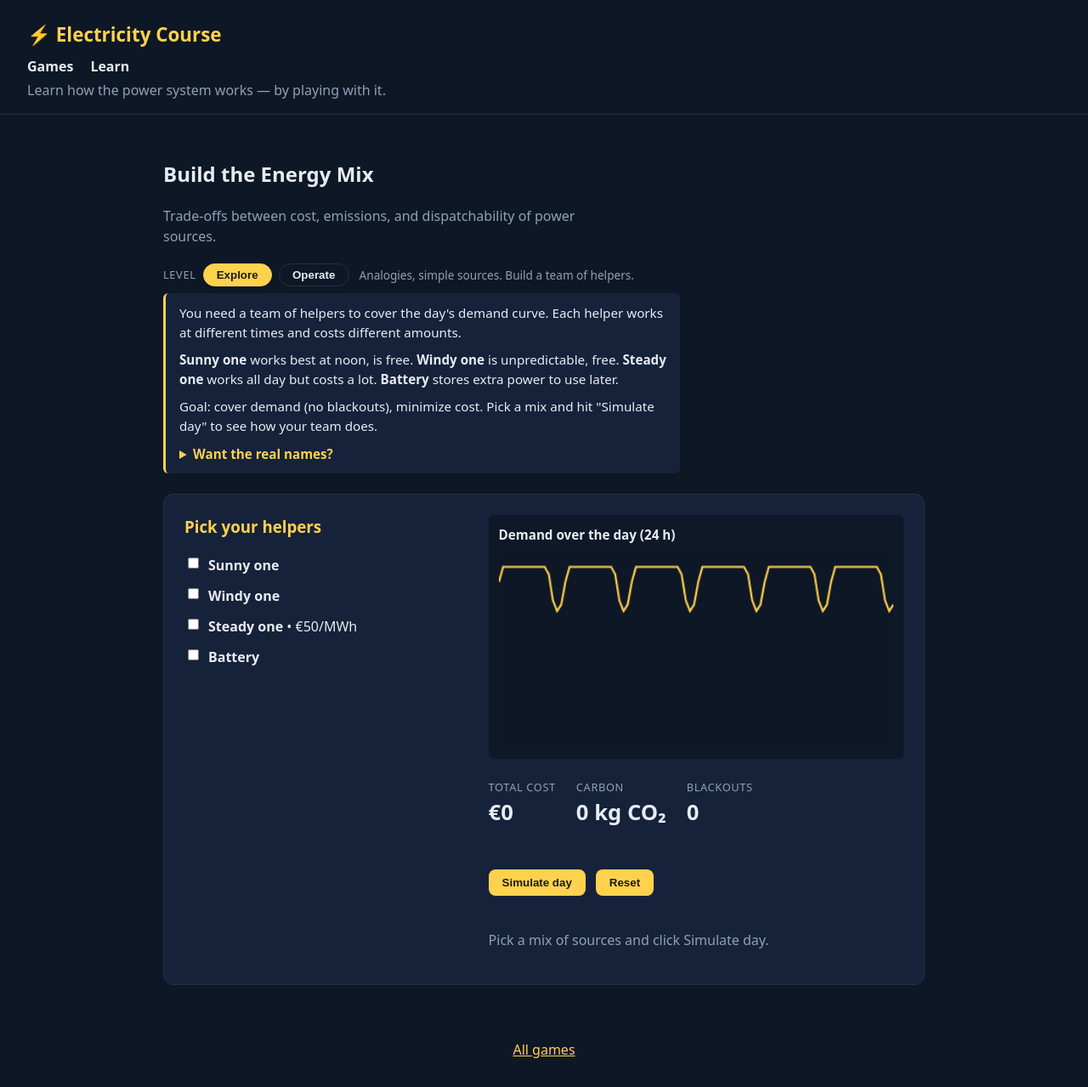
After one commit to jvanelteren/electricity-grid, a FastAPI app: page /games/mix in a window 1280 px wide. The commit adds this page. Shown: the whole page at 85% size. Run offline with FastAPI, Linux system fonts and the light colour scheme.

Commit message:
Build Energy Mix game (Game 2 of arc)
Game 2 reveals why balancing is hard: sources don't obey commands. Solar
only works at noon, wind is moody, steady plants cost a fortune, capacity
is limited. Player picks a mix of sources and simulates 24-hour demand to
see cost, emissions, and whether blackouts occur.

Explore: "helpers" (sunny/windy/steady), simple analogies. Operate: real
sources (solar/wind/nuclear/coal/gas/hydro), realistic costs (€/MWh),
carbon (gCO₂/kWh), and capacity factors. Both levels include battery as
a special source to shift power in time.

Demand curve: realistic EU-like profile (low night, morning peak, evening
peak). Gauge feedback: cost, carbon, blackouts, battery state-of-charge.
Follows the reference pattern from balance.js (LEVELS config per level).

Also adds teaser cards (available=False) for Transmission, Market, and
One Synchronous Europe, revealing the full 5-game learning path on the
homepage.

Co-Authored-By: Claude Haiku 4.5 <noreply@anthropic.com>

```diff
--- a/static/css/style.css
+++ b/static/css/style.css
@@ -197,5 +197,51 @@ main { max-width: 960px; margin: 0 auto; padding: 2rem; }
   cursor: pointer;
 }
 
+.mix-content { display: grid; grid-template-columns: 1fr 1.5fr; gap: 2rem; }
+.sources-panel h3 { margin-top: 0; color: var(--accent); }
+.sources-grid {
+  display: flex;
+  flex-direction: column;
+  gap: 0.75rem;
+}
+.source-checkbox {
+  display: flex;
+  align-items: flex-start;
+  gap: 0.5rem;
+  cursor: pointer;
+}
+.source-checkbox input[type="checkbox"] { margin-top: 0.2rem; }
+.source-checkbox span { color: var(--text); }
+
+.simulation-panel { display: flex; flex-direction: column; gap: 1.5rem; }
+.demand-chart { background: rgba(0, 0, 0, 0.3); border-radius: 6px; padding: 0.75rem; }
+.demand-chart h3 { margin: 0 0 0.5rem; font-size: 0.95rem; }
+.demand-chart canvas { display: block; width: 100%; }
+
+.results {
+  margin-top: 1rem;
+  padding: 1.25rem;
+  background: #20121a;
+  border: 1px solid var(--danger);
+  border-left: 4px solid var(--danger);
+  border-radius: 8px;
+  max-width: 70ch;
+}
+.results h3 { margin: 0 0 0.5rem; color: #ff8a7a; }
+.results p { margin: 0 0 0.75rem; }
+.results button {
+  background: var(--accent);
+  color: #1a1a1a;
+  font-weight: 600;
+  border: none;
+  border-radius: 8px;
+  padding: 0.5rem 1rem;
+  cursor: pointer;
+}
+
+@media (max-width: 900px) {
+  .mix-content { grid-template-columns: 1fr; }
+}
+
 .site-footer { padding: 2rem; text-align: center; }
 .site-footer a { color: var(--accent); }
--- /dev/null
+++ b/static/js/mix.js
@@ -0,0 +1,367 @@
+// "Build the Energy Mix" — choose power sources to meet demand cheaply and cleanly.
+//
+// This game reveals why balancing is hard: the sources from Game 1 (Balance)
+// don't obey your commands. Some only work at night (solar fails you), some
+// are moody (wind is variable), the steady ones cost a fortune, and you have
+// limited capacity. The player picks a mix and runs a 24-hour simulation to
+// see cost, emissions, and whether demand was met.
+//
+// Explore/Operate toggle (see CLAUDE.md): Explore uses analogies (sunny/windy
+// helpers); Operate uses real source names, costs, carbon, and capacity factors.
+// Both let the player pick storage (battery) as a source.
+
+(function () {
+  "use strict";
+
+  const HOURS = 24;
+  const TICKS_PER_HOUR = 4; // 15-min granularity
+  const TICKS = HOURS * TICKS_PER_HOUR;
+
+  const LEVELS = {
+    explore: {
+      name: "Explore",
+      hint: "Analogies, simple sources. Build a team of helpers.",
+      showCarbon: false,
+      unit: "",
+      sourceTitle: "Pick your helpers",
+      note:
+        "<p>You need a team of helpers to cover the day's demand curve. Each helper " +
+        "works at different times and costs different amounts.</p>" +
+        "<p><strong>Sunny one</strong> works best at noon, is free. " +
+        "<strong>Windy one</strong> is unpredictable, free. " +
+        "<strong>Steady one</strong> works all day but costs a lot. " +
+        "<strong>Battery</strong> stores extra power to use later.</p>" +
+        "<p>Goal: cover demand (no blackouts), minimize cost. Pick a mix and " +
+        "hit \"Simulate day\" to see how your team does.</p>" +
+        "<details><summary>Want the real names?</summary>" +
+        "<p>Sunny → solar, Windy → wind, Steady → nuclear/coal, Battery → battery storage. " +
+        "Switch to <strong>Operate</strong> for real specs, costs, and carbon.</p></details>",
+      status: "Pick a mix of sources and click Simulate day.",
+      sources: [
+        {
+          id: "solar",
+          name: "Sunny one",
+          capacity: 1000,
+          cost: 0,
+          carbon: 0,
+          availability: (t) => Math.max(0, Math.sin((t / TICKS) * Math.PI) ** 2),
+        },
+        {
+          id: "wind",
+          name: "Windy one",
+          capacity: 800,
+          cost: 0,
+          carbon: 0,
+          availability: (t) => 0.3 + 0.5 * Math.sin(t * 0.3 + 2) ** 2,
+        },
+        {
+          id: "coal",
+          name: "Steady one",
+          capacity: 1200,
+          cost: 50,
+          carbon: 0,
+          availability: () => 1.0,
+        },
+        {
+          id: "battery",
+          name: "Battery",
+          capacity: 500,
+          cost: 0,
+          carbon: 0,
+          isBattery: true,
+        },
+      ],
+    },
+    operate: {
+      name: "Operate",
+      hint: "Real sources, realistic costs and carbon. The actual energy mix.",
+      showCarbon: true,
+      unit: " MW",
+      sourceTitle: "Choose your power plants",
+      note:
+        "<p>Build a realistic energy mix from available sources. Each has capacity, " +
+        "cost (€/MWh), carbon intensity (gCO₂/kWh), and availability " +
+        "(capacity factor or dispatch model).</p>" +
+        "<p><strong>Solar &amp; wind</strong> are variable (capacity factor). " +
+        "<strong>Nuclear</strong> is steady and clean but pricey. " +
+        "<strong>Coal &amp; gas</strong> are dispatchable but carbon-heavy. " +
+        "<strong>Hydro</strong> is flexible. <strong>Battery</strong> shifts power in time.</p>" +
+        "<p>Simulate a day. Goal: meet demand, minimize cost, minimize carbon, " +
+        "avoid blackouts. Real grids balance all four.</p>",
+      status: "Pick plants and simulate the day. How cheap and clean can you build it?",
+      sources: [
+        {
+          id: "solar",
+          name: "Solar",
+          capacity: 2000,
+          cost: 30,
+          carbon: 50,
+          availability: (t) => Math.max(0, Math.sin((t / TICKS) * Math.PI) ** 1.5),
+        },
+        {
+          id: "wind",
+          name: "Wind",
+          capacity: 1500,
+          cost: 40,
+          carbon: 15,
+          availability: (t) => 0.3 + 0.5 * Math.sin(t * 0.3 + 2) ** 2,
+        },
+        {
+          id: "nuclear",
+          name: "Nuclear",
+          capacity: 1000,
+          cost: 60,
+          carbon: 12,
+          availability: () => 0.9,
+        },
+        {
+          id: "coal",
+          name: "Coal",
+          capacity: 1200,
+          cost: 50,
+          carbon: 900,
+          availability: () => 0.7,
+        },
+        {
+          id: "gas",
+          name: "Gas",
+          capacity: 800,
+          cost: 80,
+          carbon: 500,
+          availability: () => 0.8,
+        },
+        {
+          id: "hydro",
+          name: "Hydro",
+          capacity: 600,
+          cost: 45,
+          carbon: 24,
+          availability: (t) => 0.5 + 0.3 * Math.sin((t / TICKS) * Math.PI * 2),
+        },
+        {
+          id: "battery",
+          name: "Battery (4-hour store)",
+          capacity: 300,
+          cost: 5,
+          carbon: 0,
+          isBattery: true,
+        },
+      ],
+    },
+  };
+
+  const demandProfile = function (t) {
+    // Realistic EU-like profile: low at night, peaks morning and evening.
+    const hour = (t / TICKS_PER_HOUR) % 24;
+    const morningPeak = 1.1 * (1 - Math.cos(((hour - 8) / 4) * Math.PI) ** 2);
+    const eveningPeak = 1.0 * (1 - Math.cos(((hour - 19) / 4) * Math.PI) ** 2);
+    const base = 0.6 + Math.max(0, morningPeak) + Math.max(0, eveningPeak);
+    return 1000 * Math.max(0.5, Math.min(1.2, base));
+  };
+
+  const STORAGE_KEY = "mix-level";
+  const DEFAULT_LEVEL = "explore";
+
+  const el = {
+    sourcesGrid: document.getElementById("sources-grid"),
+    demandChart: document.getElementById("demand-chart"),
+    cost: document.getElementById("cost"),
+    carbon: document.getElementById("carbon"),
+    carbonLabel: document.getElementById("carbon-label"),
+    blackouts: document.getElementById("blackouts"),
+    storageGauge: document.getElementById("storage-gauge"),
+    storageSoC: document.getElementById("storage-soc"),
+    simulate: document.getElementById("simulate-btn"),
+    reset: document.getElementById("reset-btn"),
+    status: document.getElementById("status"),
+    note: document.getElementById("game-note"),
+    levelHint: document.getElementById("level-hint"),
+    levelButtons: Array.prototype.slice.call(document.querySelectorAll(".level-btn")),
+    results: document.getElementById("results"),
+    resultsTitle: document.getElementById("results-title"),
+    resultsBody: document.getElementById("results-body"),
+    resultsOk: document.getElementById("results-ok"),
+  };
+
+  let level = LEVELS[DEFAULT_LEVEL];
+  let selected = new Set();
+  let state = {
+    cost: 0,
+    carbon: 0,
+    blackouts: 0,
+    storageEnergy: 0,
+  };
+
+  function renderSources() {
+    el.sourcesGrid.innerHTML = "";
+    level.sources.forEach(function (src) {
+      const label = document.createElement("label");
+      label.className = "source-checkbox";
+      const checkbox = document.createElement("input");
+      checkbox.type = "checkbox";
+      checkbox.value = src.id;
+      checkbox.checked = selected.has(src.id);
+      checkbox.addEventListener("change", function () {
+        if (checkbox.checked) selected.add(src.id);
+        else selected.delete(src.id);
+      });
+      const span = document.createElement("span");
+      span.innerHTML = "<strong>" + src.name + "</strong>";
+      if (src.cost) span.innerHTML += " • €" + src.cost + "/MWh";
+      if (level.showCarbon && src.carbon)
+        span.innerHTML += " • " + src.carbon + " gCO₂/kWh";
+      label.appendChild(checkbox);
+      label.appendChild(span);
+      el.sourcesGrid.appendChild(label);
+    });
+  }
+
+  function drawDemand() {
+    const canvas = el.demandChart;
+    const ctx = canvas.getContext("2d");
+    const w = canvas.width;
+    const h = canvas.height;
+    ctx.fillStyle = "#0e1726";
+    ctx.fillRect(0, 0, w, h);
+    ctx.strokeStyle = "#ffd24d";
+    ctx.lineWidth = 2;
+    ctx.beginPath();
+    for (let t = 0; t < TICKS; t++) {
+      const d = demandProfile(t);
+      const maxD = 1300;
+      const x = (t / (TICKS - 1)) * w;
+      const y = h - (d / maxD) * h;
+      if (t === 0) ctx.moveTo(x, y);
+      else ctx.lineTo(x, y);
+    }
+    ctx.stroke();
+  }
+
+  function simulate() {
+    if (selected.size === 0) {
+      el.status.textContent = "Pick at least one source first.";
+      return;
+    }
+    state = { cost: 0, carbon: 0, blackouts: 0, storageEnergy: 0 };
+    const sources = level.sources.filter((s) => selected.has(s.id));
+    let totalEnergy = 0;
+
+    for (let t = 0; t < TICKS; t++) {
+      const demand = demandProfile(t);
+      let supply = 0;
+
+      // Non-battery sources contribute
+      sources.forEach(function (src) {
+        if (src.isBattery) return;
+        const avail = src.availability ? src.availability(t) : 1.0;
+        supply += src.capacity * avail;
+      });
+
+      // Battery dispatch: charge if surplus, discharge if deficit
+      const battery = sources.find((s) => s.isBattery);
+      if (battery) {
+        const batteryMax = battery.capacity;
+        const surplus = supply - demand;
+        if (surplus > 0) {
+          const canCharge = Math.min(surplus, batteryMax - state.storageEnergy);
+          supply -= canCharge;
+          state.storageEnergy += canCharge;
+        } else if (surplus < 0) {
+          const canDischarge = Math.min(-surplus, state.storageEnergy);
+          supply += canDischarge;
+          state.storageEnergy -= canDischarge;
+        }
+      }
+
+      // Cost and carbon
+      if (supply >= demand) {
+        const usedEnergy = demand;
+        sources.forEach(function (src) {
+          if (!src.isBattery) {
+            const avail = src.availability ? src.availability(t) : 1.0;
+            const contrib = Math.min(usedEnergy * (src.capacity * avail) / supply, src.capacity * avail);
+            state.cost += (contrib / 4) * src.cost; // 15-min periods, cost is per MWh
+            state.carbon += (contrib / 4) * src.carbon;
+          }
+        });
+        totalEnergy += demand;
+      } else {
+        state.blackouts += 1;
+      }
+    }
+
+    // Render results
+    el.cost.textContent = "€" + Math.round(state.cost);
+    el.carbon.textContent = Math.round(state.carbon / 1000) + " t CO₂";
+    el.blackouts.textContent = state.blackouts + " periods";
+    if (battery) {
+      el.storageGauge.hidden = false;
+      el.storageSoC.textContent = Math.round((state.storageEnergy / battery.capacity) * 100) + "%";
+    }
+
+    let verdict =
+      state.blackouts === 0
+        ? "✅ Success — you covered the whole day!"
+        : "⚠ " + state.blackouts + " blackout periods. Try again with more capacity.";
+    el.resultsTitle.textContent = verdict;
+    const summary =
+      "Cost: €" +
+      Math.round(state.cost) +
+      "; Carbon: " +
+      Math.round(state.carbon / 1000) +
+      " t CO₂.";
+    el.resultsBody.textContent = summary;
+    el.results.hidden = false;
+  }
+
+  function applyLevel(name) {
+    level = LEVELS[name] || LEVELS[DEFAULT_LEVEL];
+    document.getElementById("sources-title").textContent = level.sourceTitle;
+    el.note.innerHTML = level.note;
+    el.levelHint.textContent = level.hint;
+    el.carbonLabel.textContent = level.showCarbon ? "Carbon" : "Carbon";
+    el.storageGauge.hidden = !level.showCarbon;
+    el.status.textContent = level.status;
+    el.levelButtons.forEach(function (btn) {
+      const active = btn.dataset.level === name;
+      btn.classList.toggle("is-active", active);
+      btn.setAttribute("aria-pressed", active ? "true" : "false");
+    });
+    selected.clear();
+    state = { cost: 0, carbon: 0, blackouts: 0, storageEnergy: 0 };
+    el.results.hidden = true;
+    renderSources();
+    drawDemand();
+    try {
+      localStorage.setItem(STORAGE_KEY, name);
+    } catch (e) {
+      /* ignore */
+    }
+  }
+
+  el.simulate.addEventListener("click", simulate);
+  el.reset.addEventListener("click", function () {
+    selected.clear();
+    state = { cost: 0, carbon: 0, blackouts: 0, storageEnergy: 0 };
+    el.results.hidden = true;
+    renderSources();
+  });
+  el.resultsOk.addEventListener("click", function () {
+    el.results.hidden = true;
+  });
+  el.levelButtons.forEach(function (btn) {
+    btn.addEventListener("click", function () {
+      const name = btn.dataset.level;
+      if (level.name === LEVELS[name].name) return;
+      applyLevel(name);
+    });
+  });
+
+  let saved = DEFAULT_LEVEL;
+  try {
+    saved = localStorage.getItem(STORAGE_KEY) || DEFAULT_LEVEL;
+  } catch (e) {
+    /* ignore */
+  }
+  applyLevel(LEVELS[saved] ? saved : DEFAULT_LEVEL);
+})();
--- /dev/null
+++ b/templates/games/mix.html
@@ -0,0 +1,68 @@
+{% extends "base.html" %}
+{% block title %}{{ game.title }} — Electricity Course{% endblock %}
+{% block content %}
+<section class="game-page">
+  <h1>{{ game.title }}</h1>
+  <p class="concept">{{ game.concept }}</p>
+
+  <div class="level-toggle" role="group" aria-label="Difficulty level">
+    <span class="level-toggle-label">Level</span>
+    <button type="button" class="level-btn" id="level-explore" data-level="explore">Explore</button>
+    <button type="button" class="level-btn" id="level-operate" data-level="operate">Operate</button>
+    <span class="level-hint" id="level-hint"></span>
+  </div>
+
+  <div class="game-note" id="game-note"></div>
+
+  <div class="game-stage">
+    <div class="mix-content">
+      <div class="sources-panel">
+        <h3 id="sources-title">Pick your sources</h3>
+        <div class="sources-grid" id="sources-grid"></div>
+      </div>
+
+      <div class="simulation-panel">
+        <div class="demand-chart">
+          <h3>Demand over the day (24 h)</h3>
+          <canvas id="demand-chart" width="400" height="200"></canvas>
+        </div>
+
+        <div class="gauges">
+          <div class="gauge">
+            <span class="gauge-label">Total cost</span>
+            <span class="gauge-value" id="cost">€0</span>
+          </div>
+          <div class="gauge">
+            <span class="gauge-label" id="carbon-label">Carbon</span>
+            <span class="gauge-value" id="carbon">0 kg CO₂</span>
+          </div>
+          <div class="gauge">
+            <span class="gauge-label">Blackouts</span>
+            <span class="gauge-value" id="blackouts">0</span>
+          </div>
+          <div class="gauge" id="storage-gauge" hidden>
+            <span class="gauge-label">Battery SoC</span>
+            <span class="gauge-value" id="storage-soc">50%</span>
+          </div>
+        </div>
+
+        <div class="game-buttons">
+          <button id="simulate-btn">Simulate day</button>
+          <button id="reset-btn">Reset</button>
+        </div>
+
+        <p class="status" id="status"></p>
+      </div>
+    </div>
+
+    <div class="results" id="results" hidden>
+      <h3 id="results-title"></h3>
+      <p id="results-body"></p>
+      <button id="results-ok">Try another mix</button>
+    </div>
+  </div>
+</section>
+{% endblock %}
+{% block scripts %}
+<script src="{{ url_for('static', path='js/mix.js') }}"></script>
+{% endblock %}
```
Also changed, not shown: app/games.py (+21 -0 lines).
